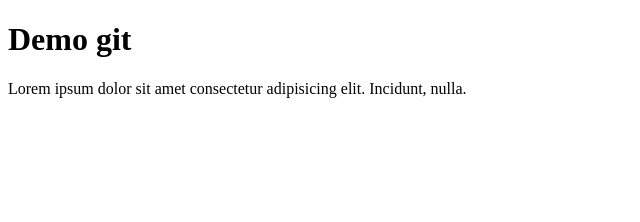
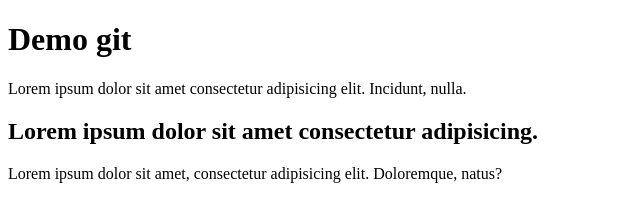
Before and after one commit to Hanhkim11/DemoGit, a plain HTML site: page index.html in a window 1280 px wide. Shown: the whole page, without its empty margins (0-640 px from the left). Drawn offline with Linux system fonts and the light colour scheme.

Commit message:
capnhathtml

```diff
--- a/index.html
+++ b/index.html
@@ -10,5 +10,7 @@
     <p>
       Lorem ipsum dolor sit amet consectetur adipisicing elit. Incidunt, nulla.
     </p>
+    <h2>Lorem ipsum dolor sit amet consectetur adipisicing.</h2>
+    <span>Lorem ipsum dolor sit amet, consectetur adipisicing elit. Doloremque, natus?</span>
   </body>
 </html>
```
